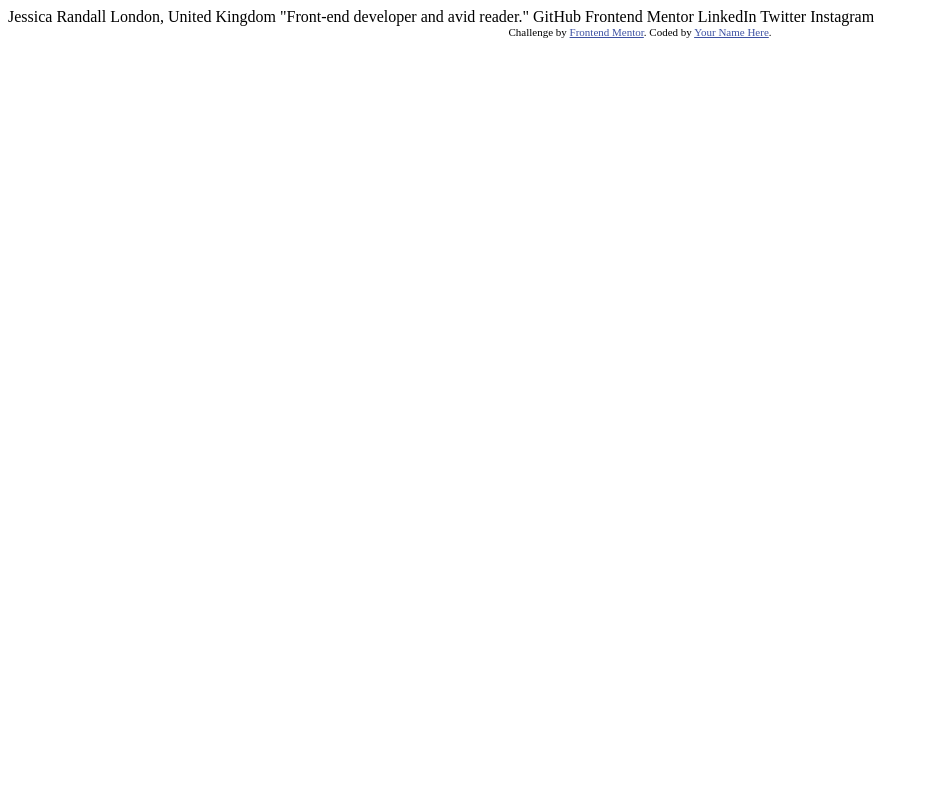
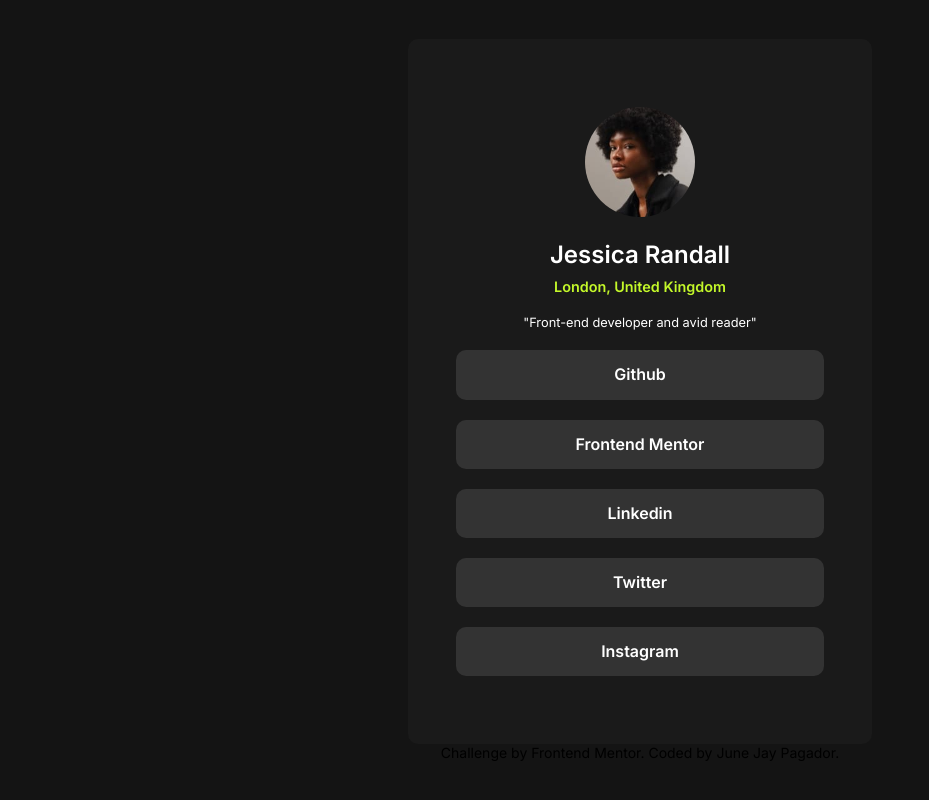
Before and after one commit to junjay21/social-links-profile, a plain HTML site: page index.html in a window 1280 px wide. Shown: the whole page, without its empty margins (0-929 px from the left). Drawn offline with Linux system fonts and the light colour scheme.

Commit message:
Update index.html

```diff
--- a/index.html
+++ b/index.html
@@ -1,34 +1,54 @@
 <!DOCTYPE html>
 <html lang="en">
+
 <head>
   <meta charset="UTF-8">
-  <meta name="viewport" content="width=device-width, initial-scale=1.0"> <!-- displays site properly based on user's device -->
-
+  <meta name="viewport" content="width=device-width, initial-scale=1.0">
+  <!-- displays site properly based on user's device -->
+  <link rel="preconnect" href="https://fonts.googleapis.com">
+  <link rel="preconnect" href="https://fonts.gstatic.com" crossorigin>
+  <link
+    href="https://fonts.googleapis.com/css2?family=Inter:ital,opsz,wght@0,14..32,100..900;1,14..32,100..900&display=swap"
+    rel="stylesheet">
   <link rel="icon" type="image/png" sizes="32x32" href="./assets/images/favicon-32x32.png">
+  <link rel="stylesheet" href="style.css">
 
   <title>Frontend Mentor | Social links profile</title>
+</head>
 
-  <!-- Feel free to remove these styles or customise in your own stylesheet 👍 -->
-  <style>
-    .attribution { font-size: 11px; text-align: center; }
-    .attribution a { color: hsl(228, 45%, 44%); }
-  </style>
-</head>
 <body>
-
-  Jessica Randall
-  London, United Kingdom
-  "Front-end developer and avid reader."
-
-  GitHub
-  Frontend Mentor
-  LinkedIn
-  Twitter
-  Instagram
-
+  <main>
+    <div class="container">
+      <div class="social-info">
+        <img src="/assets/images/avatar-jessica.jpeg">
+        <h1 class="text-preset-1">Jessica Randall</h1>
+        <p class="alternate-text-preset">London, United Kingdom</p>
+      </div>
+      <div class="social-links">
+        <p class="text-preset-2">"Front-end developer and avid reader"</p>
+        <ul>
+          <li>
+            <a href="#">Github</a>
+          </li>
+          <li>
+            <a href="#">Frontend Mentor</a>
+          </li>
+          <li>
+            <a href="#">Linkedin</a>
+          </li>
+          <li>
+            <a href="#">Twitter</a>
+          </li>
+          <li>
+            <a href="#">Instagram</a>
+          </li>
+        </ul>
+      </div>
+    </div>
+  </main>
   <div class="attribution">
     Challenge by <a href="https://www.frontendmentor.io?ref=challenge" target="_blank">Frontend Mentor</a>.
-    Coded by <a href="#">Your Name Here</a>.
+    Coded by <a href="https://github.com/">June Jay Pagador</a>.
   </div>
 </body>
 </html>
```
